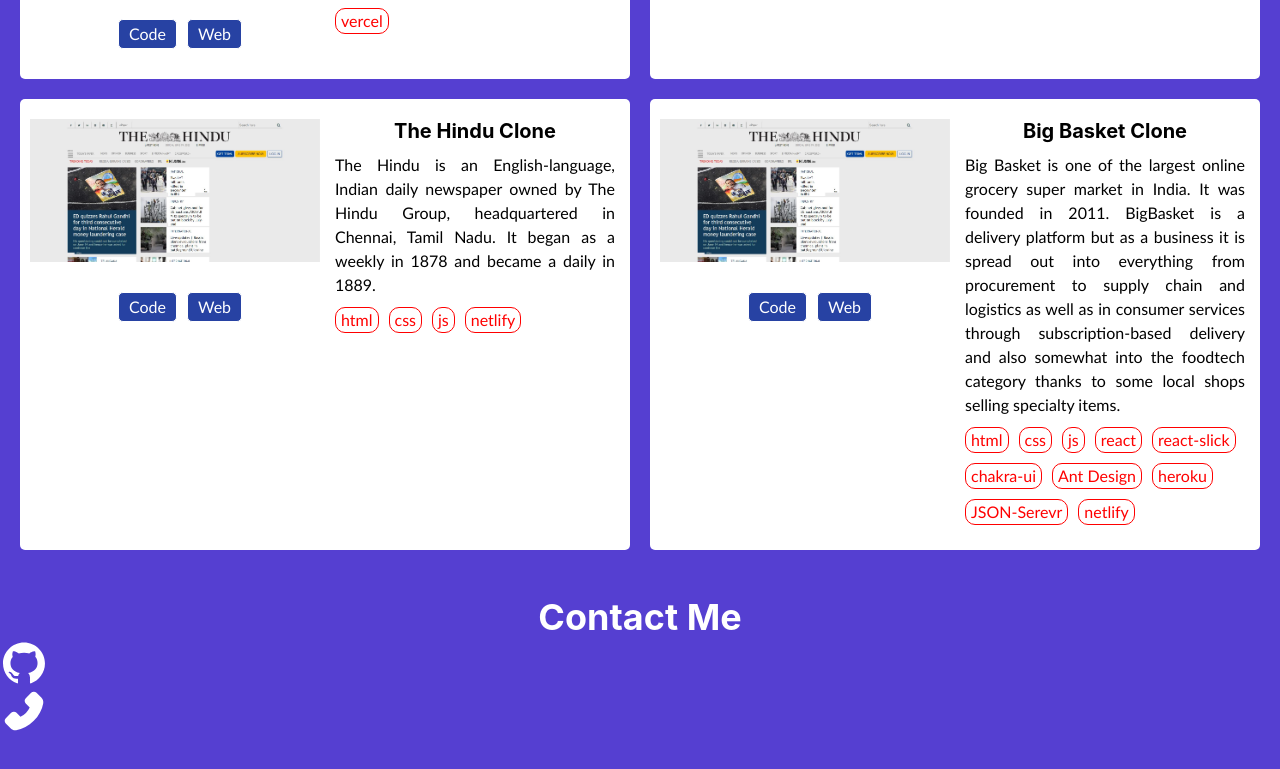
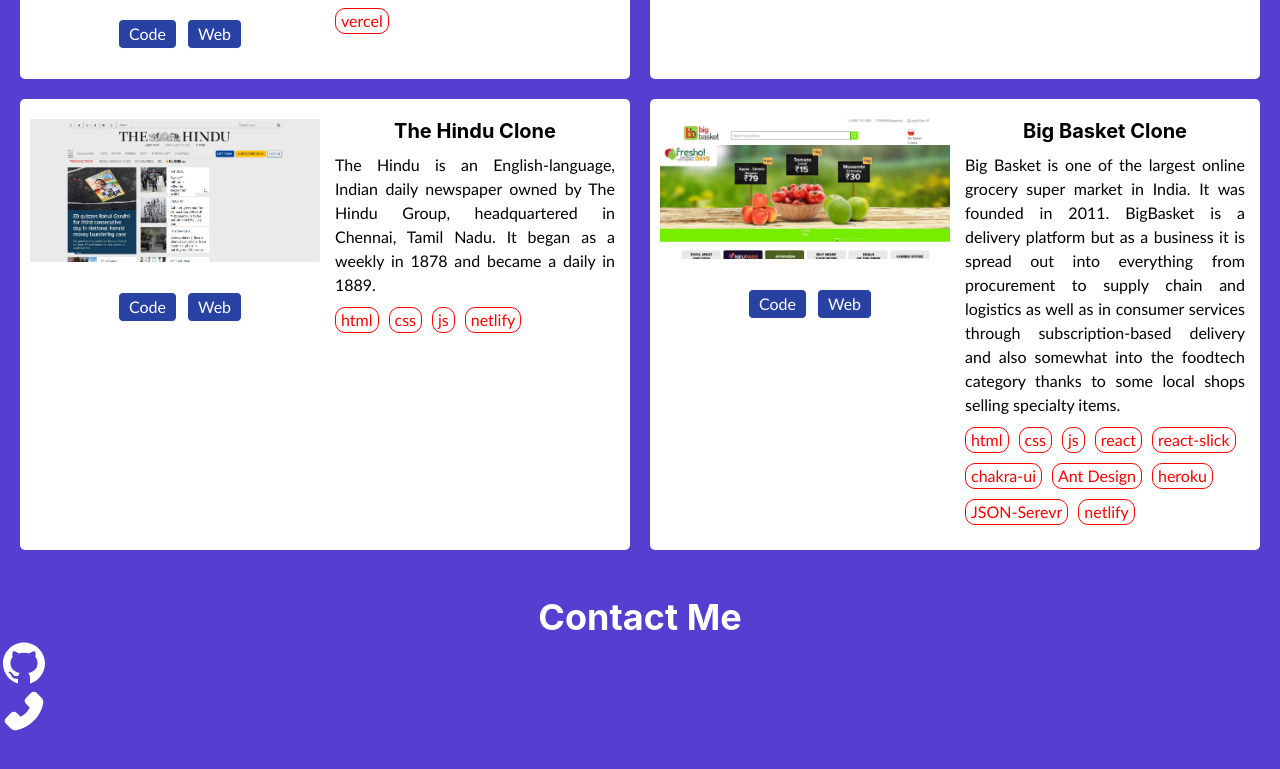
Before and after one commit to Madhusudan0906/Madhusudan0906.github.io, a React (Create React App) app: page / in a window 1280 px wide. Shown: the part 2224-2993 px from the top of the page. Built offline with nearby package versions, Linux system fonts and the light colour scheme.

Commit message:
projects added

```diff
--- a/src/components/Projects/Projects.jsx
+++ b/src/components/Projects/Projects.jsx
@@ -38,7 +38,7 @@
         </Card>
         <Card
         key="4"
-        image="/images/thehindu.JPG"
+        image="/images/bigbasket.JPG"
         title="Big Basket Clone"
         code="https://github.com/Madhusudan0906/busy-fact-4985"
         web="https://busy-fact-4985-big-baske-clone.netlify.app/"
```
